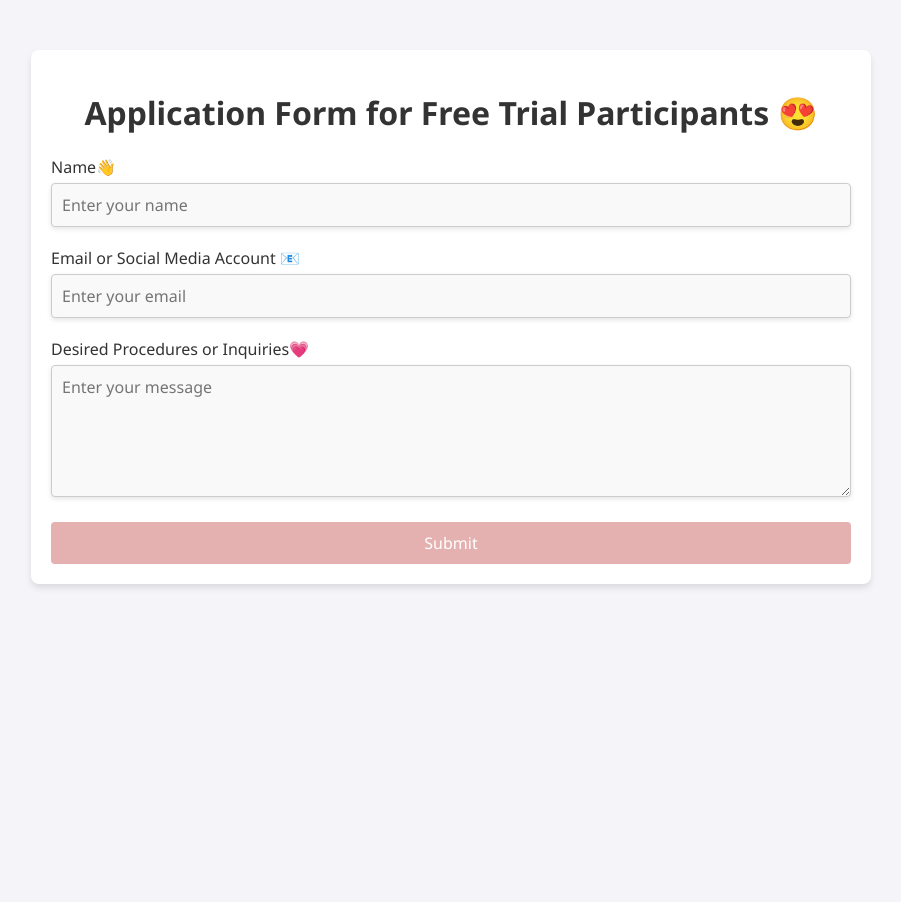
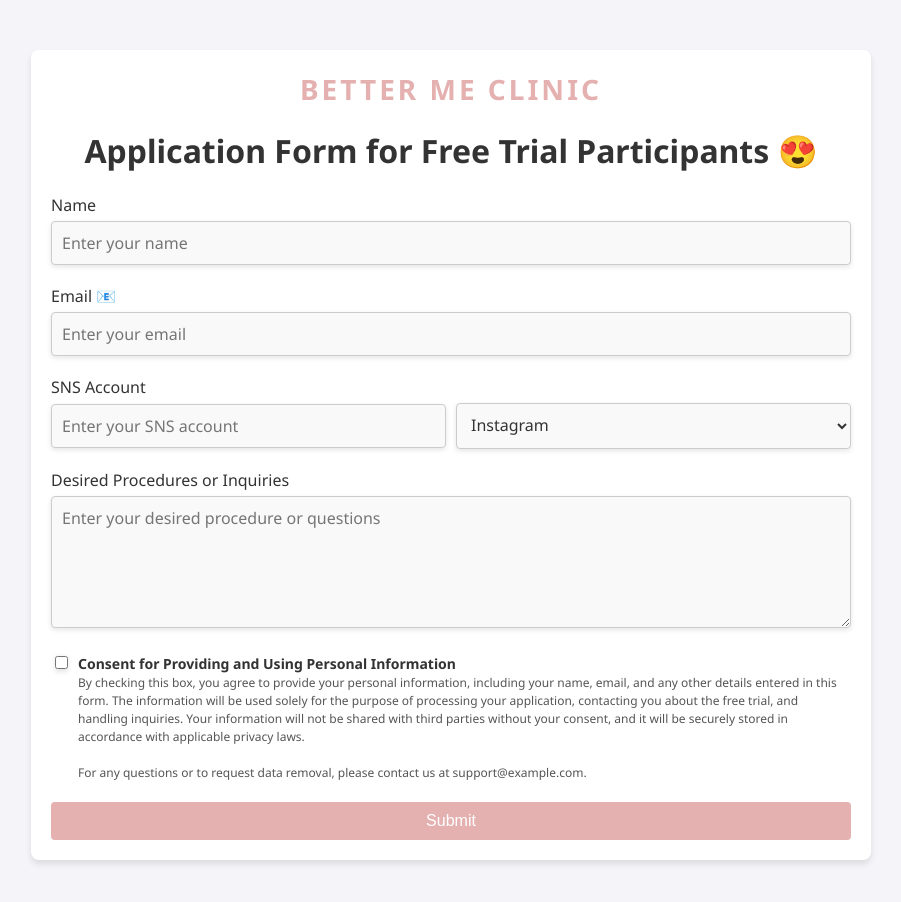
Before and after one commit to Bettermegangnam/FreeTrialApplication_en, a plain HTML site: page index.html in a window 1280 px wide. Shown: the whole page, without its empty margins (189-1090 px from the left). Before the commit the page ends 800 px from the top, so only its background shows below. Drawn offline with Linux system fonts and the light colour scheme.

Commit message:
Add files via upload

```diff
--- a/index.html
+++ b/index.html
@@ -3,7 +3,7 @@
 <head>
     <meta charset="UTF-8">
     <meta name="viewport" content="width=device-width, initial-scale=1.0">
-    <title>Contact Us</title>
+    <title>Application Form</title>
     <link href="https://fonts.googleapis.com/css2?family=Noto+Sans:wght@400;700&display=swap" rel="stylesheet">
     <style>
         body {
@@ -20,6 +20,14 @@
             border-radius: 8px;
             box-shadow: 0 4px 6px rgba(0, 0, 0, 0.1);
         }
+        .clinic-title {
+            text-align: center;
+            font-size: 28px; /* Larger font size */
+            font-weight: 700;
+            color: #e4b1b0; /* Pink color same as Submit button */
+            letter-spacing: 3px; /* Increased letter spacing */
+            margin-bottom: 15px;
+        }
         h1 {
             text-align: center;
             color: #333;
@@ -28,63 +36,130 @@
             margin-top: 20px;
         }
         .form-group {
-            margin-bottom: 20px; /* Increased spacing between fields */
+            margin-bottom: 20px;
+            text-align: left;
+        }
+        .form-group.inline {
+            display: flex;
+            align-items: center;
+            gap: 10px;
         }
         label {
             display: block;
             margin-bottom: 5px;
             color: #333;
         }
-        input, textarea {
+        input, textarea, select {
             width: 100%;
             padding: 10px;
             font-size: 16px;
             font-family: 'Noto Sans', sans-serif;
-            background-color: #f9f9f9; /* Neutral background for inputs */
+            background-color: #f9f9f9;
             border: 1px solid #ccc;
-            color: #333; /* Text color */
+            color: #333;
             border-radius: 4px;
             box-shadow: 0 2px 5px rgba(0, 0, 0, 0.1);
             box-sizing: border-box;
         }
-        input:focus, textarea:focus {
-            background-color: #fff; /* White background when focused */
-            border-color: #e67371; /* Highlighted pink border when focused */
-            box-shadow: 0 2px 10px rgba(230, 115, 113, 0.3); /* Pink focus shadow */
+        input:focus, textarea:focus, select:focus {
+            background-color: #fff;
+            border-color: #e67371;
+            box-shadow: 0 2px 10px rgba(230, 115, 113, 0.3);
             outline: none;
         }
         button {
             width: 100%;
             padding: 10px;
             font-size: 16px;
-            background-color: #e4b1b0; /* Light pink background */
+            background-color: #e4b1b0;
             color: white;
             border: none;
             border-radius: 4px;
             cursor: pointer;
-            font-family: 'Noto Sans', sans-serif;
         }
         button:hover {
-            background-color: #c98988; /* Darker pink on hover */
+            background-color: #c98988;
+        }
+        .checkbox-group {
+            display: flex;
+            align-items: flex-start;
+            margin-bottom: 20px;
+        }
+        .checkbox-group input[type="checkbox"] {
+            width: 15px;
+            height: 15px;
+            margin-right: 10px;
+            margin-top: 2px;
+        }
+        .agreement-text {
+            font-size: 12px; /* Smaller agreement text */
+            color: #555;
+            line-height: 1.5;
+        }
+        .agreement-text strong {
+            font-size: 14px; /* Slightly larger heading */
+            color: #333;
         }
     </style>
 </head>
 <body>
     <div class="container">
+        <!-- BETTER ME CLINIC Title -->
+        <div class="clinic-title">BETTER ME CLINIC</div>
+
+        <!-- Application Form Title -->
         <h1>Application Form for Free Trial Participants 😍</h1>
-        <form>
+
+        <form action="https://formspree.io/f/xrbbnvol" method="POST">
+            <!-- Name Field -->
             <div class="form-group">
-                <label for="name">Name👋</label>
+                <label for="name">Name</label>
                 <input type="text" id="name" name="name" placeholder="Enter your name" required>
             </div>
+
+            <!-- Email Field -->
             <div class="form-group">
-                <label for="email">Email or Social Media Account 📧</label>
+                <label for="email">Email 📧</label>
                 <input type="email" id="email" name="email" placeholder="Enter your email" required>
             </div>
+
+            <!-- SNS Account Field -->
             <div class="form-group">
-                <label for="message">Desired Procedures or Inquiries💗</label>
-                <textarea id="message" name="message" rows="5" placeholder="Enter your message" required></textarea>
+                <label for="sns">SNS Account</label>
+                <div class="form-group inline">
+                    <input type="text" id="sns" name="sns" placeholder="Enter your SNS account">
+                    <select id="sns-type" name="sns_type">
+                        <option value="instagram">Instagram</option>
+                        <option value="facebook">Facebook</option>
+                        <option value="twitter">X(Twitter)</option>
+                        <option value="youtube">Youtube</option>
+                        <option value="tiktok">TikTok</option>
+                        <option value="linkedin">LinkedIn</option>
+                        <option value="other">Other</option>
+                    </select>
+                </div>
             </div>
+
+            <!-- Desired Procedures or Inquiries Field -->
+            <div class="form-group">
+                <label for="message">Desired Procedures or Inquiries</label>
+                <textarea id="message" name="message" rows="5" placeholder="Enter your desired procedure or questions" required></textarea>
+            </div>
+
+            <!-- Privacy Agreement -->
+            <div class="checkbox-group">
+                <input type="checkbox" id="privacy" name="privacy" required>
+                <div class="agreement-text">
+                    <strong>Consent for Providing and Using Personal Information</strong><br>
+                    By checking this box, you agree to provide your personal information, including your name, email, and any other details entered in this form.
+                    The information will be used solely for the purpose of processing your application, contacting you about the free trial, and handling inquiries.
+                    Your information will not be shared with third parties without your consent, and it will be securely stored in accordance with applicable privacy laws.
+                    <br><br>
+                    For any questions or to request data removal, please contact us at support@example.com.
+                </div>
+            </div>
+
+            <!-- Submit Button -->
             <button type="submit">Submit</button>
         </form>
     </div>
```
